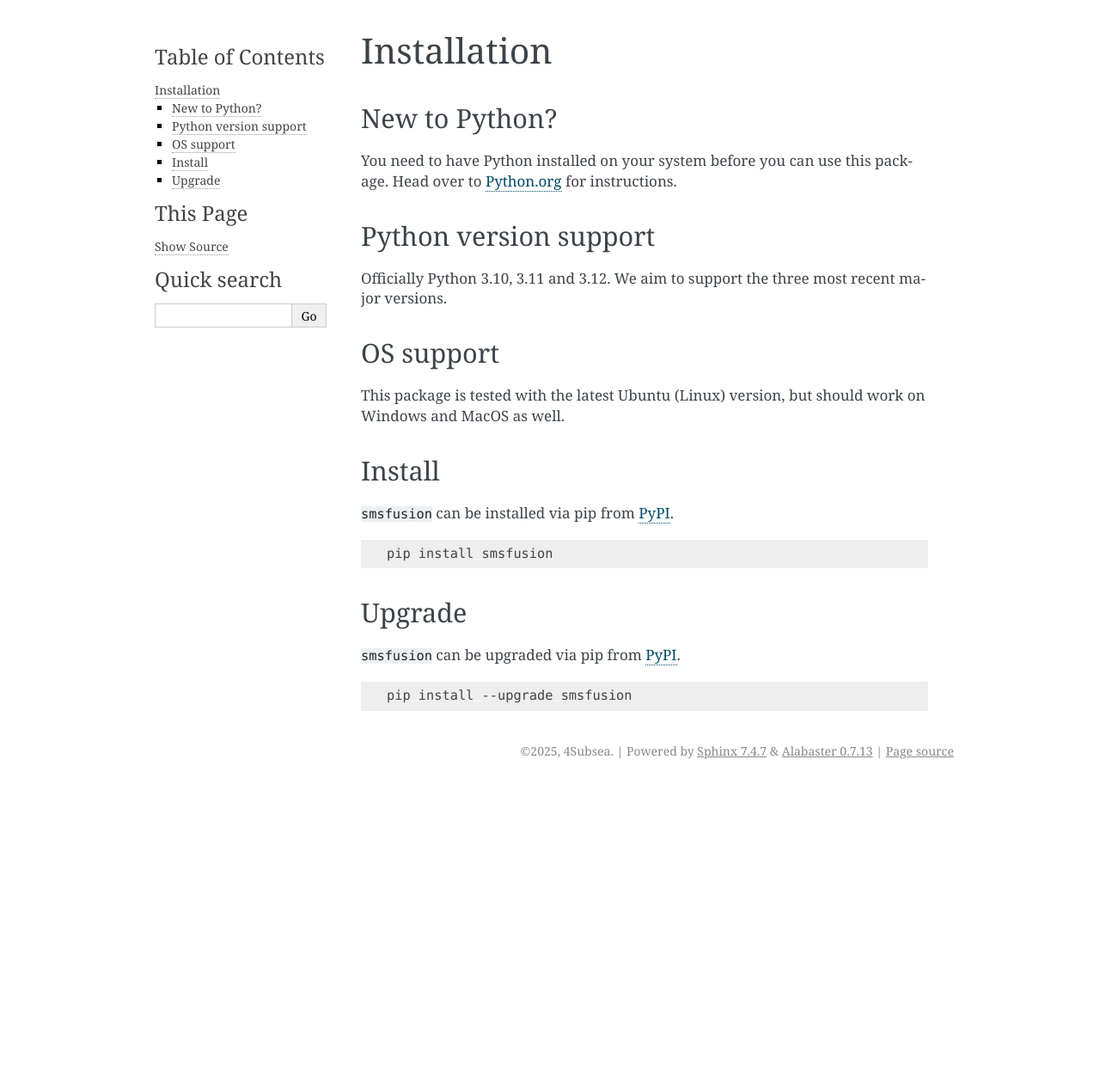
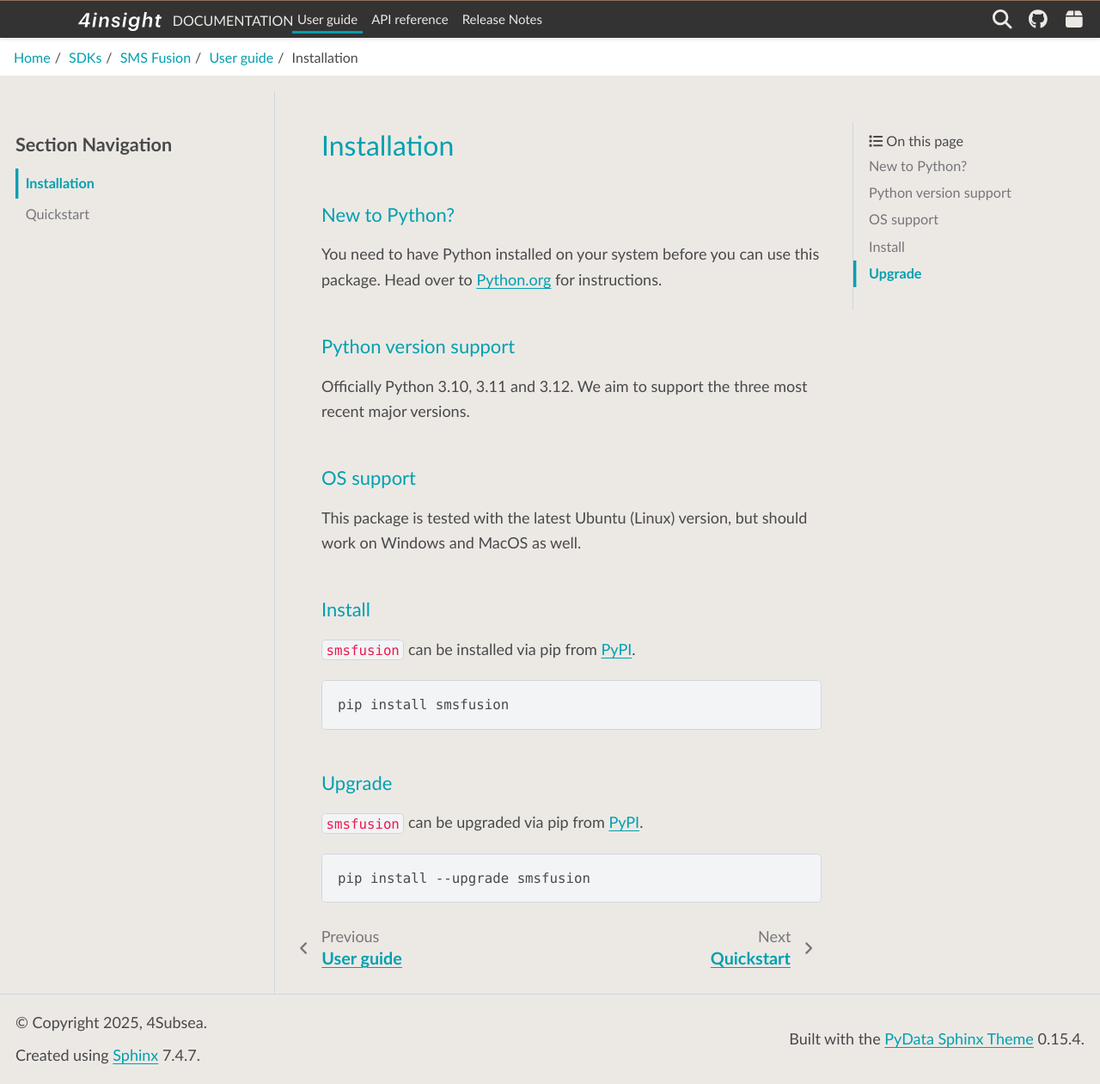
Before and after one commit to 4Subsea/smsfusion-python, a Sphinx documentation site: the page built from docs/user_guide/installation.rst, in a window 1280 px wide and 1261 px high. Shown: the whole window at 86% size. Built offline with Sphinx 7.4.7 and the PyData theme 0.15.4, drawn with Linux system fonts in a browser that asks for light colours.

Commit message:
Update docs files

```diff
--- /dev/null
+++ b/docs/_static/css/custom.css
@@ -0,0 +1,259 @@
+@import "../basic.css";
+
+:root {
+  /*****************************************************************************
+  * Theme config
+  **/
+  --pst-header-height: 44px;
+
+  /*****************************************************************************
+  * Font size
+  **/
+  --pst-font-size-base: 18px; /* base font size - applied at body / html level */
+  --pst-font-size-nav: 15px; /* navbar font size */
+  --pst-font-size-breadcrumb: 16px; /* breadcrumb font size */
+  --pst-font-size-logo: 16px; /* breadcrumb font size */
+
+  /*****************************************************************************
+  * Font family
+  **/
+  /* These are adapted from https://systemfontstack.com/ */
+  --pst-font-family-sansserif-system: "Trebuchet MS", -apple-system,
+    BlinkMacSystemFont, avenir next, avenir, "segoe ui", "helvetica neue",
+    helvetica, Ubuntu, roboto, noto, arial, sans-serif;
+
+  --pst-font-family-serif-system: "Georgia", "Iowan Old Style", "Apple Garamond",
+    Baskerville, "Times New Roman", "Droid Serif", Times, "Source Serif Pro",
+    serif, "Apple Color Emoji", "Segoe UI Emoji", "Segoe UI Symbol";
+
+  --pst-font-family-monospace-system: SFMono-Regular, Menlo, Consolas, Monaco,
+    Liberation Mono, "Lucida Console", monospace;
+
+  --pst-font-family-base: var(--pst-font-family-sansserif-system);
+  --pst-font-family-heading: var(--pst-font-family-sansserif-system);
+  --pst-font-family-monospace: var(--pst-font-family-monospace-system);
+
+  /*****************************************************************************
+  * Color
+  **/
+  --pst-color-on-background: #333333 !important; /*navbar bg-colour*/
+  --pst-color-background: #ece9e5 !important;
+
+  --pst-color-primary: #00a0af !important; /* headers */
+  --pst-color-text-base: #49494a !important;
+  --pst-color-info: #009ddc !important;
+  --pst-color-success: 0, 168, 143;
+  --pst-color-warning: 250, 166, 52;
+  --pst-color-danger: 237, 23, 79;
+
+  --pst-color-h1: var(--pst-color-primary) !important;
+  --pst-color-h2: var(--pst-color-primary) !important;
+  --pst-color-h3: #49494a !important;
+  --pst-color-h4: var(--pst-color-primary) !important;
+  --pst-color-h5: var(--pst-color-text-base);
+  --pst-color-h6: var(--pst-color-text-base);
+  --pst-color-paragraph: var(--pst-color-text-base);
+  --pst-color-link: #00a0af !important; /*links*/
+  --pst-color-headerlink: #002d56 !important;
+  --pst-color-headerlink-hover: #0032fa !important;
+  --pst-color-inline-code: #ed174f !important;
+
+  --pst-color-text-muted: #77757a !important ; /* Inactive sidebar links*/
+
+  --pst-color-active-navigation: red !important; /*#00A0Af !important;*/
+  --pst-color-navbar-link: #ece9e5 !important;
+
+  /*****************************************************************************
+  * Admonitions
+  **/
+  --pst-color-admonition-default: var(--pst-color-info) !important;
+  --pst-color-admonition-note: var(--pst-color-info) !important;
+
+  --pst-color-secondary: #00a0af !important;
+}
+
+/*****************************************************************************
+* 4Subsea tweaks
+**/
+h1,
+h2 {
+  color: var(--pst-color-h1);
+}
+
+h1 {
+  font-size: 32px;
+}
+h2 {
+  font-size: 22px;
+}
+
+h3 {
+  font-size: 18px;
+  font-weight: 700;
+}
+
+/*****************************************************************************
+* Admonitions
+**/
+
+.admonition,
+div.admonition {
+  background-color: transparent;
+}
+
+.table tbody tr:nth-child(odd) {
+  background-color: transparent;
+}
+
+.table tbody tr:nth-child(even) {
+  background-color: transparent;
+}
+
+/*****************************************************************************
+* Header adjustments
+**/
+
+/* Let the inner header take full width */
+.bd-header__inner {
+  max-width: 100%;
+}
+
+/* Distribute navigation items, see https://css-tricks.com/snippets/css/a-guide-to-flexbox/#aa-justify-content */
+.bd-header {
+  justify-content: space-between;
+}
+
+/*****************************************************************************
+* Logo and title
+**/
+
+/* Offset the logo to mimic the docs.4insight.io behaviour */
+.navbar-brand {
+  margin-left: 73px;
+  margin-top: 5px;
+}
+
+/* Fix logo image height*/
+.navbar-brand img {
+  height: 22px;
+}
+
+.navbar-brand img:hover {
+  height: 32px;
+  border-top: transparent;
+  border-top-style: solid;
+  border-top-width: 2px;
+  padding-top: 3px;
+  border-bottom: var(--pst-color-primary);
+  border-bottom-style: solid;
+  border-bottom-width: 2px;
+  padding-bottom: 3px;
+}
+
+/* Style the title next to logo */
+.navbar-brand p {
+  color: var(--pst-color-navbar-link);
+}
+
+/* Turn of underline on hover */
+.navbar-brand:hover {
+  text-decoration: none;
+}
+
+.logo__title {
+  font-size: var(--pst-font-size-logo);
+  padding-left: 4px;
+}
+
+/*****************************************************************************
+* Navbar links
+**/
+
+/* General text color */
+.navbar-nav .nav-link {
+  color: var(--pst-color-navbar-link) !important;
+}
+
+/* Style the underline on hover */
+.navbar-nav .nav-link:hover::after,
+.navbar-nav .nav-link:focus::after {
+  text-decoration: underline;
+  text-decoration-thickness: 2px;
+  text-underline-offset: 3px;
+  text-decoration-color: var(--pst-color-link);
+}
+
+/* For active/current page */
+.navbar-nav .nav-link.active::after {
+  color: var(--pst-color-navbar-link);
+  text-decoration: none; /* Remove underline for active link */
+}
+
+/* Set color for dropdown button */
+.bd-header ul.navbar-nav > li.nav-item.dropdown > .dropdown-toggle,
+.bd-header ul.navbar-nav > li.nav-item.dropdown > .dropdown-toggle:hover {
+  color: var(--pst-color-navbar-link);
+  font-size: var(--pst-font-size-nav);
+}
+
+/* Font size for navbar items */
+.bd-header .navbar-nav li {
+  font-size: var(--pst-font-size-nav);
+}
+
+/* Set background color on hover for dropdown items */
+.bd-header ul.navbar-nav li a.nav-link.dropdown-item:hover {
+  background-color: transparent;
+  text-decoration: underline;
+  text-decoration-thickness: 2px;
+  text-underline-offset: 3px;
+  text-decoration-color: var(--pst-color-link);
+}
+
+/* Color of navbar icons */
+html .pst-navbar-icon {
+  color: var(--pst-color-navbar-link);
+}
+
+/*****************************************************************************
+* Breadcrumb
+**/
+
+/* Styling for breadcrumb container */
+.breadcrumb {
+  height: var(--pst-header-height);
+  background-color: white;
+  font-size: var(--pst-font-size-breadcrumb);
+  padding-left: 16px;
+  padding-top: 10px;
+}
+
+/* Breadcrumb list styling */
+ul.breadcrumb {
+  list-style: none;
+}
+
+/* Remove default link styling */
+ul.breadcrumb li a {
+  text-decoration: none;
+}
+
+/* Add underline effect on hover */
+ul.breadcrumb li a:hover {
+  color: var(--pst-color-link);
+  text-decoration: underline;
+  text-decoration-thickness: 1px;
+  text-underline-offset: 2px;
+}
+
+/* Add '/' between breadcrumb items */
+ul.breadcrumb li + li:before {
+  padding: 5px;
+  color: var(--pst-color-text-base);
+  content: "/\00a0";
+}
+
+/* Keep the link color even if visited */
+ul.breadcrumb li a:visited {
+  color: var(--pst-color-link);
+}
--- /dev/null
+++ b/docs/_templates/breadcrumbs.html
@@ -0,0 +1,19 @@
+<ul class="breadcrumb">
+    {# Home link #}
+    <li><a href="http://docs.4insight.io">Home</a></li>
+
+    {# SDKs link #}
+    <li><a href="http://docs.4insight.io/sdks">SDKs</a></li>
+
+    {# Project ("home") link #}
+    <li><a href="{{ pathto(master_doc) }}">{{project}}</a></li>
+
+    {# Loop through parents #}
+    {% for parent in parents %}
+    <li><a href="{{ parent.link }}">{{ parent.title }}</a></li>
+    {% endfor %}
+
+    {# Current page #}
+    <li>{{ title }}</li>
+
+</ul>
--- /dev/null
+++ b/docs/_templates/layout.html
@@ -0,0 +1,7 @@
+{% extends "!layout.html" %}
+
+{%- block docs_navbar %}
+{{ super() }}
+{# Insert breadcrumbs right after the navbar #}
+{% include "breadcrumbs.html" %}
+{%- endblock %}
--- a/docs/conf.py
+++ b/docs/conf.py
@@ -3,8 +3,14 @@
 # For the full list of built-in configuration values, see the documentation:
 # https://www.sphinx-doc.org/en/master/usage/configuration.html
 
+import inspect  # Used in linkcode_resolve
+import os
+import sys
 from datetime import date
 from importlib import metadata
+
+sys.path.insert(0, os.path.abspath("../"))
+sys.path.insert(0, os.path.abspath("../src/"))
 
 # -- Project information -----------------------------------------------------
 # https://www.sphinx-doc.org/en/master/usage/configuration.html#project-information
@@ -14,6 +20,7 @@ copyright = f"{date.today().year}, 4Subsea"
 author = "4Subsea"
 release = metadata.version("smsfusion")
 github_repo = "https://github.com/4Subsea/smsfusion-python/"
+pypi_url = "https://pypi.org/project/smsfusion/"
 
 # -- General configuration ---------------------------------------------------
 # https://www.sphinx-doc.org/en/master/usage/configuration.html#general-configuration
@@ -44,5 +51,69 @@ exclude_patterns = ["_build", "Thumbs.db", ".DS_Store"]
 # -- Options for HTML output -------------------------------------------------
 # https://www.sphinx-doc.org/en/master/usage/configuration.html#options-for-html-output
 
-html_theme = "alabaster"
+html_theme = "pydata_sphinx_theme"
+
+# Add any paths that contain custom static files (such as style sheets) here,
+# relative to this directory. They are copied after the builtin static files,
+# so a file named "default.css" will overwrite the builtin "default.css".
 html_static_path = ["_static"]
+html_css_files = ["css/custom.css"]
+
+# Logo and favicon
+html_favicon = "_static/favicon.png"
+html_logo = "_static/4insight-logo.svg"
+
+html_theme_options = {
+    "logo": {"link": "http://docs.4insight.io", "text": "DOCUMENTATION"},
+    "icon_links": [
+        {
+            "name": "GitHub",
+            "url": github_repo,
+            "icon": "fab fa-github",
+        },
+        {
+            "name": "PyPI",
+            "url": pypi_url,
+            "icon": "fas fa-box",
+        },
+    ],
+    "navbar_end": [
+        "search-button",  # Includes the search icon
+        "navbar-icon-links",  # Disables the light/dark mode toggle
+    ],
+    "navbar_persistent": [],  # Removes the search field
+    "secondary_sidebar_items": [
+        "page-toc",  # Only show "On this page", hides the "Show sources" link
+    ],
+    "article_header_start": [],  # Hides default breadcrumb
+}
+
+html_context = {
+    "default_mode": "light",  # Sets the default theme to light
+}
+
+
+def linkcode_resolve(domain, info):
+
+    if domain != "py":
+        return None
+    if not info["module"]:
+        return None
+
+    obj = sys.modules[info["module"]]
+
+    for part in info["fullname"].split("."):
+        obj = getattr(obj, part)
+
+    obj = inspect.unwrap(obj)
+
+    # Inspect cannot find source file for properties
+    if isinstance(obj, property):
+        return None
+
+    path = os.path.relpath(inspect.getfile(obj))
+    src, lineno = inspect.getsourcelines(obj)
+
+    path = f"{github_repo}blob/main/{path}#L{lineno}-L{lineno + len(src) - 1}"
+
+    return path
```
Also changed, not shown: docs/_static/4insight-logo.svg (added), docs/_static/favicon.png (added), 1 other file.
